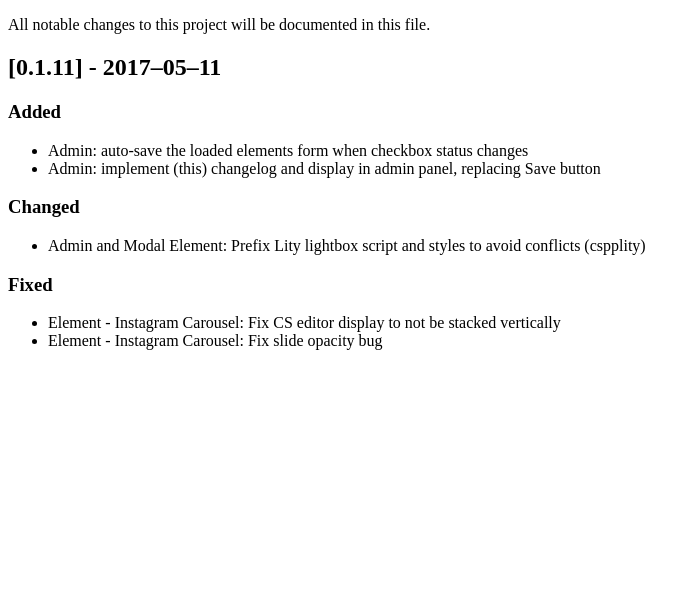
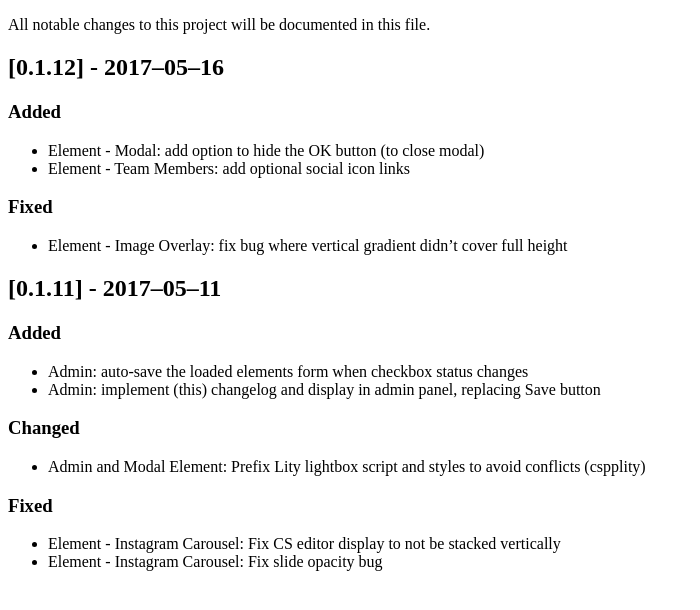
Before and after one commit to d3fyagency/cornerstone-powerpack, a PHP site: page /CHANGELOG.html in a window 1280 px wide. Shown: the top 610 px of the page, without its empty margins (0-700 px from the left). Run offline with PHP 8.4, Linux system fonts and the light colour scheme.

Commit message:
increment version number and update changelog

```diff
--- a/CHANGELOG.html
+++ b/CHANGELOG.html
@@ -9,6 +9,21 @@
 <!--- The format is based on [Keep a Changelog](http://keepachangelog.com/) -->
 
 <!--- and this project adheres to [Semantic Versioning](http://semver.org/). -->
+
+<h2 id="-2017-05-16">[0.1.12] - 2017&#8211;05&#8211;16</h2>
+
+<h3 id="added">Added</h3>
+
+<ul>
+<li>Element - Modal: add option to hide the OK button (to close modal)</li>
+<li>Element - Team Members: add optional social icon links</li>
+</ul>
+
+<h3 id="fixed">Fixed</h3>
+
+<ul>
+<li>Element - Image Overlay: fix bug where vertical gradient didn&#8217;t cover full height</li>
+</ul>
 
 <h2 id="-2017-05-11">[0.1.11] - 2017&#8211;05&#8211;11</h2>
 
--- a/cornerstone-powerpack.php
+++ b/cornerstone-powerpack.php
@@ -8,7 +8,7 @@
  * Plugin Name:       Cornerstone Power Pack
  * Plugin URI:        http://d3fy.com
  * Description:       Cornerstone Elements Power Pack (BETA)
- * Version:           0.1.11
+ * Version:           0.1.12
  * Author:            D3FY
  * Author URI:        http://d3fy.com/
  * License:           GPL-2.0+
--- a/elements/team-members/team-members.php
+++ b/elements/team-members/team-members.php
@@ -37,7 +37,7 @@ add_action( 'wp_enqueue_scripts', 'cspp_teammember_scripts');
 if (!function_exists('cspp_teammember_scripts')) {
 	function cspp_teammember_scripts() {
   	$v = 20170515;
-  	$v = time();
+  	// $v = time();
 	  wp_enqueue_script( 'csl-teammember-script', CSL_TEAMMEMBER_URL . 'assets/js/csl_teammember.js', array('jquery'), $v, true );
 	  wp_enqueue_style( 'csl-teammember-style', CSL_TEAMMEMBER_URL . 'assets/css/csl_teammember.css', array(), $v );
 	  wp_enqueue_style( 'cspp-icons', D3FY_CSPP_URL.'/lib/csppicons/style.css', array(), $v, 'all' );
--- a/includes/class-cornerstone-powerpack.php
+++ b/includes/class-cornerstone-powerpack.php
@@ -28,7 +28,7 @@ class Cornerstone_Powerpack {
 	public function __construct() {
 
 		$this->cornerstone_powerpack = 'cornerstone-powerpack';
-		$this->version = '0.1.11';
+		$this->version = '0.1.12';
 		// $this->version = time();
 		$this->dashboardoptskey = $this->cornerstone_powerpack.'-settings-dashboard';
 
```
Also changed, not shown: CHANGELOG.md.
